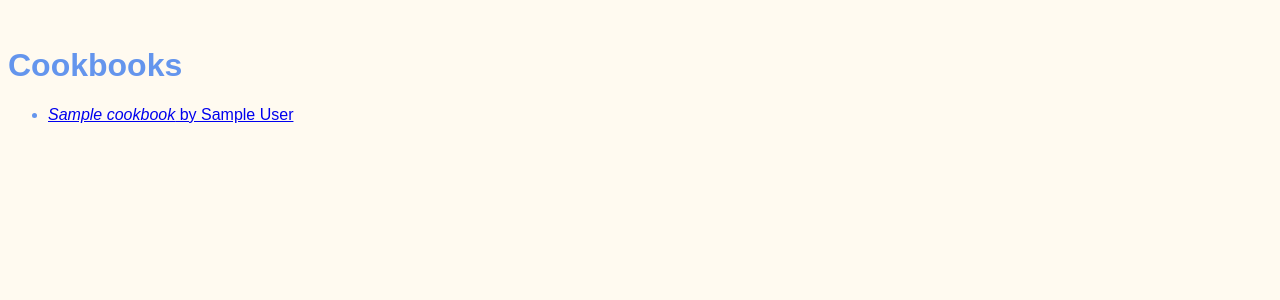
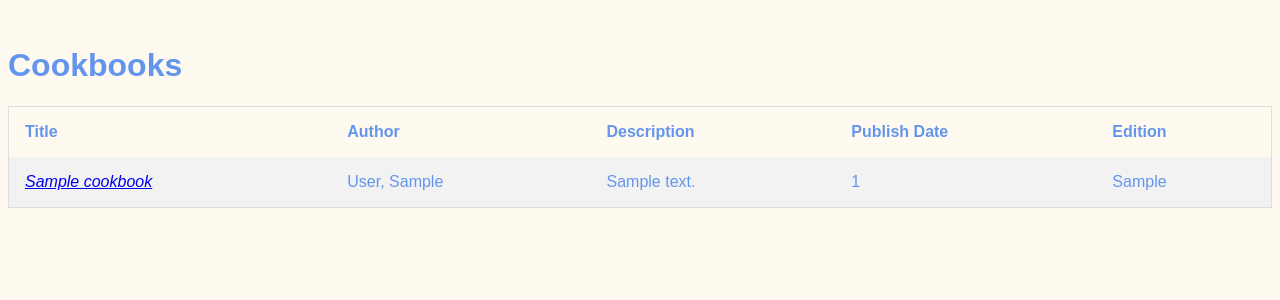
Before and after one commit to Schmidtheads/meal_planner, a Django app: page /cookbook/list in a window 1280 px wide. Shown: the top 300 px of the page. Run offline with Django 3.2, Linux system fonts and the light colour scheme; tables that the repository leaves empty hold one stand-in row (values such as "Sample post").

Commit message:
Added new template in home app base_table.html for creating pages with sortable tables. Modified cookbook app view, model and list template to show cookbooks in sortable table.

```diff
--- a/cookbook/models.py
+++ b/cookbook/models.py
@@ -4,6 +4,10 @@ from django.db import models
 class Author(models.Model):
     first_name = models.CharField(max_length=25)
     last_name = models.CharField(max_length=25)
+
+
+    def last_name_first(self):
+        return f"{self.last_name}, {self.first_name}"
 
 
     def __str__(self):
@@ -14,8 +18,8 @@ class Cookbook(models.Model):
     title = models.CharField(max_length=50)
     description = models.CharField(max_length=200)
     author = models.ForeignKey(Author, on_delete=models.CASCADE)
-    publish_date = models.DateField()
-    edition = models.CharField(max_length=20)
+    publish_date = models.PositiveSmallIntegerField()
+    edition = models.CharField(max_length=20, blank=True)
 
 
     def __str__(self):
--- a/cookbook/templates/cookbook/list.html
+++ b/cookbook/templates/cookbook/list.html
@@ -1,16 +1,29 @@
-{% extends 'base.html' %}
+{% extends 'base_table.html' %}
 
 {% block title %}Cookbooks{% endblock %}
 
 {% block content %}
     <h1>Cookbooks</h1>
-    <ul>
+    <table id="{{table_name}}">
+        <tr>
+            <th onclick="sortTable(0)">Title</th>
+            <th onclick="sortTable(1)">Author</th>
+            <th>Description</th>
+            <th>Publish Date</th>
+            <th>Edition</th>
+        </tr>
         {% for cookbook in cookbooks %}
-        <li>
-            <a href="{% url 'detail' cookbook.id %}">
-                <i>{{cookbook.title}}</i> by {{cookbook.author}}
-            </a>
-        </li>
+        <tr>
+            <td>
+                <a href="{% url 'detail' cookbook.id %}">
+                <i>{{cookbook.title}}</i>
+                </a>
+            </td>
+            <td>{{cookbook.author.last_name_first}}</td>
+            <td>{{cookbook.description}}</td>
+            <td>{{cookbook.publish_date}}</td>
+            <td>{{cookbook.edition}}</td>
+        </tr>
         {% endfor %}
-    </ul>
+    </table>
 {% endblock %}
--- a/cookbook/views.py
+++ b/cookbook/views.py
@@ -9,4 +9,5 @@ def detail(request, id):
 
 def cookbooks(request):
     return render(request, "cookbook/list.html",
-                  {"cookbooks": Cookbook.objects.all()})
+                  {"cookbooks": Cookbook.objects.all(),
+                   "table_name": "cookbooks"})
--- a/home/static/home/content/style.css
+++ b/home/static/home/content/style.css
@@ -4,3 +4,22 @@ body
     color: cornflowerblue;
     background-color: floralwhite;
 }
+
+table {
+    border-spacing: 0;
+    width: 100%;
+    border: 1px solid #ddd;
+}
+
+th {
+    cursor: pointer;
+}
+
+th, td {
+    text-align: left;
+    padding: 16px;
+}
+
+tr:nth-child(even) {
+    background-color: #f2f2f2
+}
--- /dev/null
+++ b/home/templates/base_table.html
@@ -0,0 +1,83 @@
+{% load static %}
+<!DOCTYPE html>
+
+<script>
+function sortTable(n) {
+  var table, rows, switching, i, x, y, shouldSwitch, dir, switchcount = 0;
+  table = document.getElementById("{{table_name}}");
+  switching = true;
+  //Set the sorting direction to ascending:
+  dir = "asc";
+  /*Make a loop that will continue until
+  no switching has been done:*/
+  while (switching) {
+    //start by saying: no switching is done:
+    switching = false;
+    rows = table.rows;
+    /*Loop through all table rows (except the
+    first, which contains table headers):*/
+    for (i = 1; i < (rows.length - 1); i++) {
+      //start by saying there should be no switching:
+      shouldSwitch = false;
+      /*Get the two elements you want to compare,
+      one from current row and one from the next:*/
+      x = rows[i].getElementsByTagName("TD")[n];
+      y = rows[i + 1].getElementsByTagName("TD")[n];
+      /*check if the two rows should switch place,
+      based on the direction, asc or desc:*/
+      if (dir == "asc") {
+        if (x.innerHTML.toLowerCase() > y.innerHTML.toLowerCase()) {
+          //if so, mark as a switch and break the loop:
+          shouldSwitch= true;
+          break;
+        }
+      } else if (dir == "desc") {
+        if (x.innerHTML.toLowerCase() < y.innerHTML.toLowerCase()) {
+          //if so, mark as a switch and break the loop:
+          shouldSwitch = true;
+          break;
+        }
+      }
+    }
+    if (shouldSwitch) {
+      /*If a switch has been marked, make the switch
+      and mark that a switch has been done:*/
+      rows[i].parentNode.insertBefore(rows[i + 1], rows[i]);
+      switching = true;
+      //Each time a switch is done, increase this count by 1:
+      switchcount ++;
+    } else {
+      /*If no switching has been done AND the direction is "asc",
+      set the direction to "desc" and run the while loop again.*/
+      if (switchcount == 0 && dir == "asc") {
+        dir = "desc";
+        switching = true;
+      }
+    }
+  }
+}
+</script>
+
+<!--
+To add sortable columns to a table, use the below example as a guide:
+
+<table id="myTable2">
+<tr>
+<!- When a header is clicked, run the sortTable function, with a parameter,
+0 for sorting by names, 1 for sorting by country: ->
+<th onclick="sortTable(0)">Name</th>
+<th onclick="sortTable(1)">Country</th>
+</tr>
+-->
+
+<html lang="en" xmlns="http://www.w3.org/1999/xhtml">
+<head>
+    <meta charset="utf-8" />
+    <title>{% block title %}{% endblock %}</title>
+    <link rel="stylesheet" href="{% static 'home/content/style.css' %}" />
+</head>
+<body>
+    {% block content %}
+    {% endblock %}
+</body>
+</html>
```
